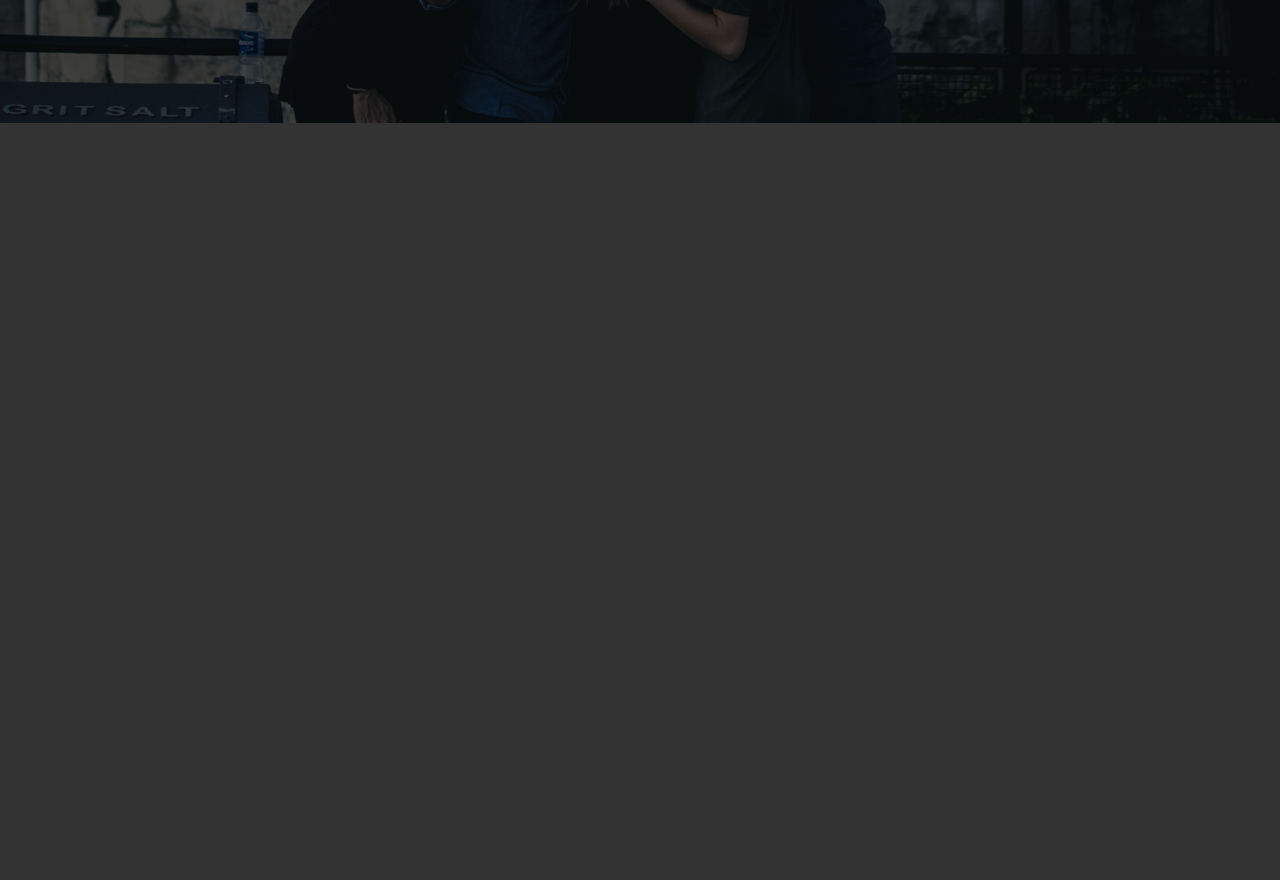
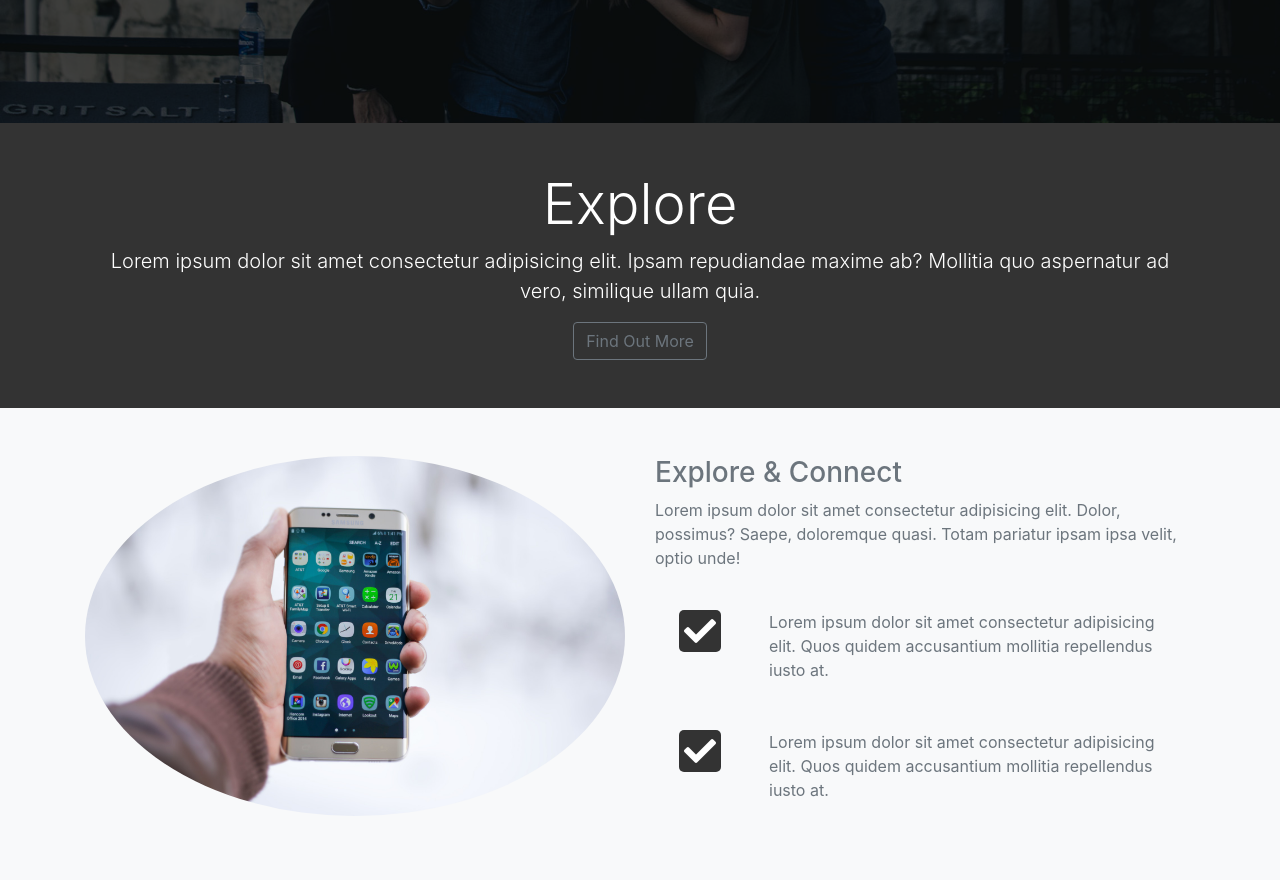
Before and after one commit to TAKAHIRO-webdev/Calendar_Landing, a plain HTML site: page index.html in a window 1280 px wide. Shown: the part 577-1457 px from the top of the page. Before the commit the page ends 800 px from the top, so only its background shows below. Drawn offline with nearby package versions, Linux system fonts and the light colour scheme.

Commit message:
Added Explore secton

```diff
--- a/css/style.css
+++ b/css/style.css
@@ -39,3 +39,10 @@ body {
   padding: 5px;
   border-radius: 5px;
 }
+
+#explore-section .fas, #share-section .fas {
+  background: #333;
+  color: #fff;
+  padding: 5px;
+  border-radius: 5px;;
+}
--- a/index.html
+++ b/index.html
@@ -107,6 +107,53 @@
   </div>
 </header>
 
+<!-- EXPLORE HEAD -->
+<section id="explore-head-section">
+  <div class="container">
+    <div class="row">
+      <div class="col text-center py-5">
+          <h1 class="display-4">Explore</h1>
+          <p class="lead">Lorem ipsum dolor sit amet consectetur adipisicing elit. Ipsam repudiandae maxime ab? Mollitia quo aspernatur ad vero, similique ullam quia.</p>
+          <a href="#" class="btn btn-outline-secondary">Find Out More</a>
+      </div>
+    </div>
+  </div>
+</section>
+
+<!-- EXPLORE SECTION -->
+<section id="explore-section" class="bg-light text-muted py-5">
+  <div class="container">
+    <div class="row">
+      <div class="col-md-6">
+        <img src="img/explore-section1.jpg" alt="" class="img-fluid mb-3 rounded-circle">
+      </div>
+      <div class="col-md-6">
+        <h3>Explore & Connect</h3>
+        <p>Lorem ipsum dolor sit amet consectetur adipisicing elit. Dolor, possimus? Saepe, doloremque quasi. Totam pariatur ipsam ipsa velit, optio unde!</p>
+        <div class="d-flex">
+          <div class="p-4 align-self-start">
+            <i class="fas fa-check fa-2x"></i>
+          </div>
+          <div class="p-4 align-self-end">
+            Lorem ipsum dolor sit amet consectetur adipisicing elit. Quos quidem accusantium mollitia repellendus iusto at.
+          </div>
+        </div>
+
+        <div class="d-flex">
+            <div class="p-4 align-self-start">
+              <i class="fas fa-check fa-2x"></i>
+            </div>
+            <div class="p-4 align-self-end">
+              Lorem ipsum dolor sit amet consectetur adipisicing elit. Quos quidem accusantium mollitia repellendus iusto at.
+            </div>
+          </div>
+
+      </div>
+    </div>
+  </div>
+</section>
+
+
 
 
   <script src="http://code.jquery.com/jquery-3.3.1.min.js" integrity="sha256-FgpCb/KJQlLNfOu91ta32o/NMZxltwRo8QtmkMRdAu8="
```
